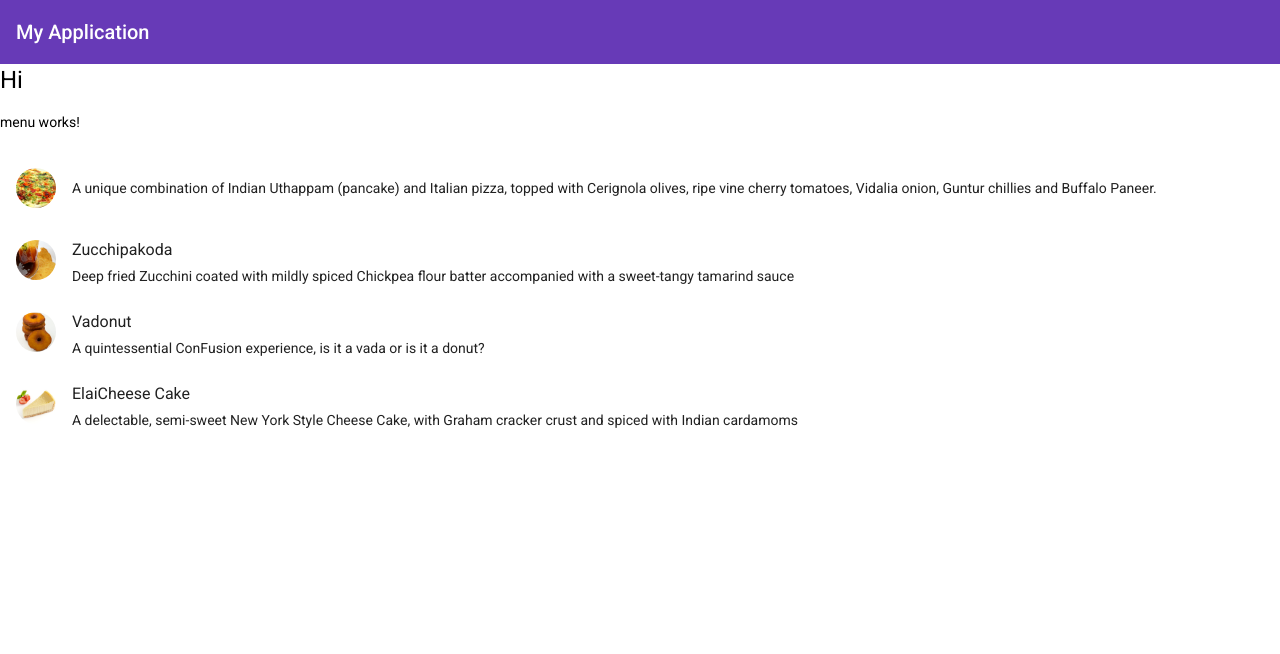
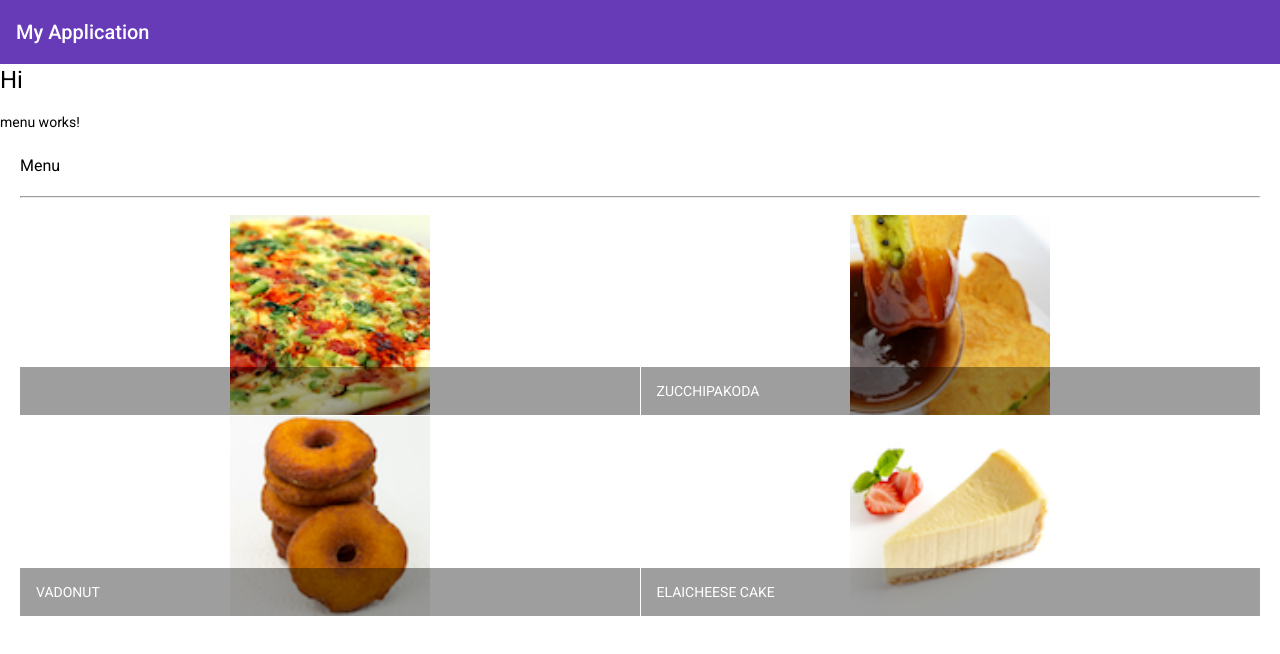
Before and after one commit to KasunHasanga/AngularConFusion, an Angular app: page / in a window 1280 px wide. Shown: the top 654 px of the page. Built offline with nearby package versions, Linux system fonts and the light colour scheme.

Commit message:
make changes in menu Component and add depencesis

```diff
--- a/src/app/app.module.ts
+++ b/src/app/app.module.ts
@@ -8,6 +8,7 @@ import {MatToolbarModule} from "@angular/material/toolbar";
 import 'hammerjs';
 import { MenuComponent } from './menu/menu.component';
 import { MatListModule } from '@angular/material/list';
+import { MatGridListModule } from '@angular/material/grid-list';
 
 @NgModule({
   declarations: [
@@ -19,7 +20,8 @@ import { MatListModule } from '@angular/material/list';
     BrowserAnimationsModule,
     MatToolbarModule,
     FlexLayoutModule,
-    MatListModule
+    MatListModule,
+    MatGridListModule
   ],
   providers: [],
   bootstrap: [AppComponent]
--- a/src/app/menu/menu.component.html
+++ b/src/app/menu/menu.component.html
@@ -3,15 +3,29 @@
     fxLayout="column"
     fxLayoutGap="10px">
 
-<mat-list fxFlex>
-    <mat-list-item *ngFor="let dish of dishes">
-        <img matListAvatar src="{{dish.image}}" alt="{{dish.name}}">
-        <h1 matLine>{{dish.name}}</h1>
-        <p matLine>
-            <span>{{dish.description}}</span>
-        </p>
 
-    </mat-list-item>
-</mat-list>
+    <div fxFlex>
+        <div>
+            <h3>Menu</h3>
+            <hr>
+        </div>
+    </div>
+
+    <div fxFlex>
+        <mat-grid-list cols="2" rowHeight='200px'>
+            <mat-list fxFlex>
+                <mat-grid-tile *ngFor="let dish of dishes">
+                    <img height="200px" src="{{dish.image}}" alt="{{dish.name}}">
+                    <mat-grid-tile-footer>
+                        <h1 >{{dish.name | uppercase}}</h1>
+                    </mat-grid-tile-footer>
+
+
+                </mat-grid-tile>
+            </mat-list>
+        </mat-grid-list>
+    </div>
+
+
 
 </div>
--- a/src/styles.scss
+++ b/src/styles.scss
@@ -5,3 +5,9 @@ body {
     padding: 0;
     margin: 0;
     font-family: Roboto, "Helvetica Neue", sans-serif; }
+
+
+.container {
+    margin: 20px;
+    display:flex;
+}
```
